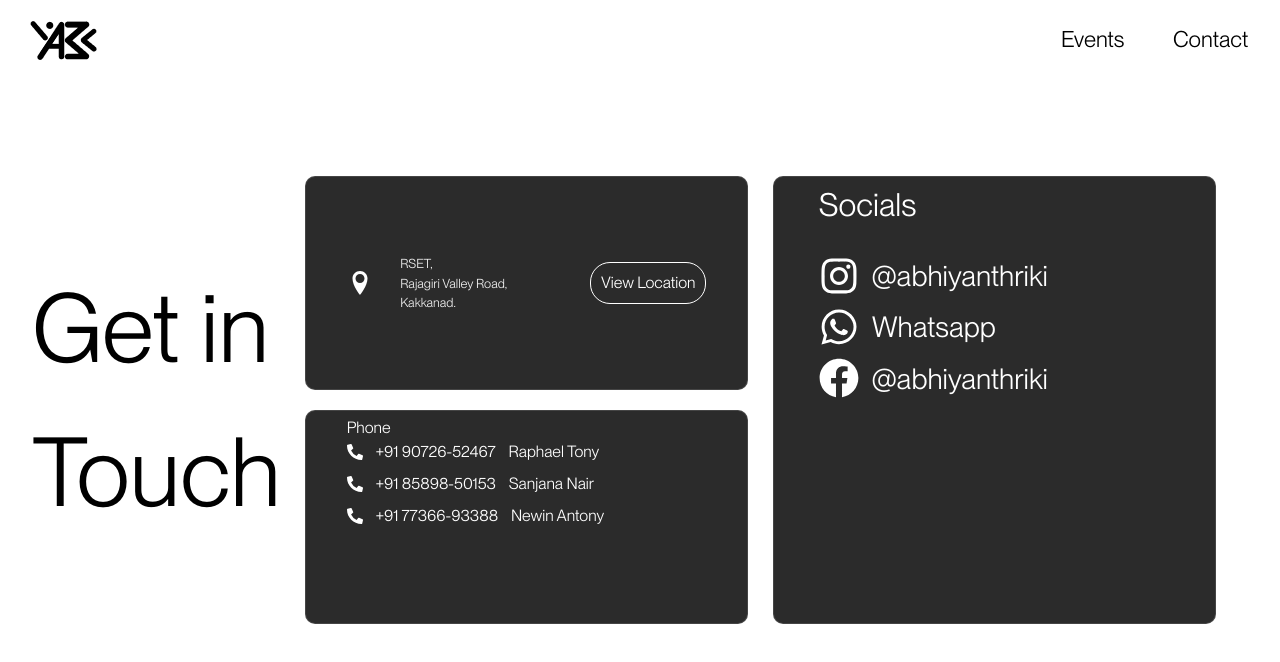
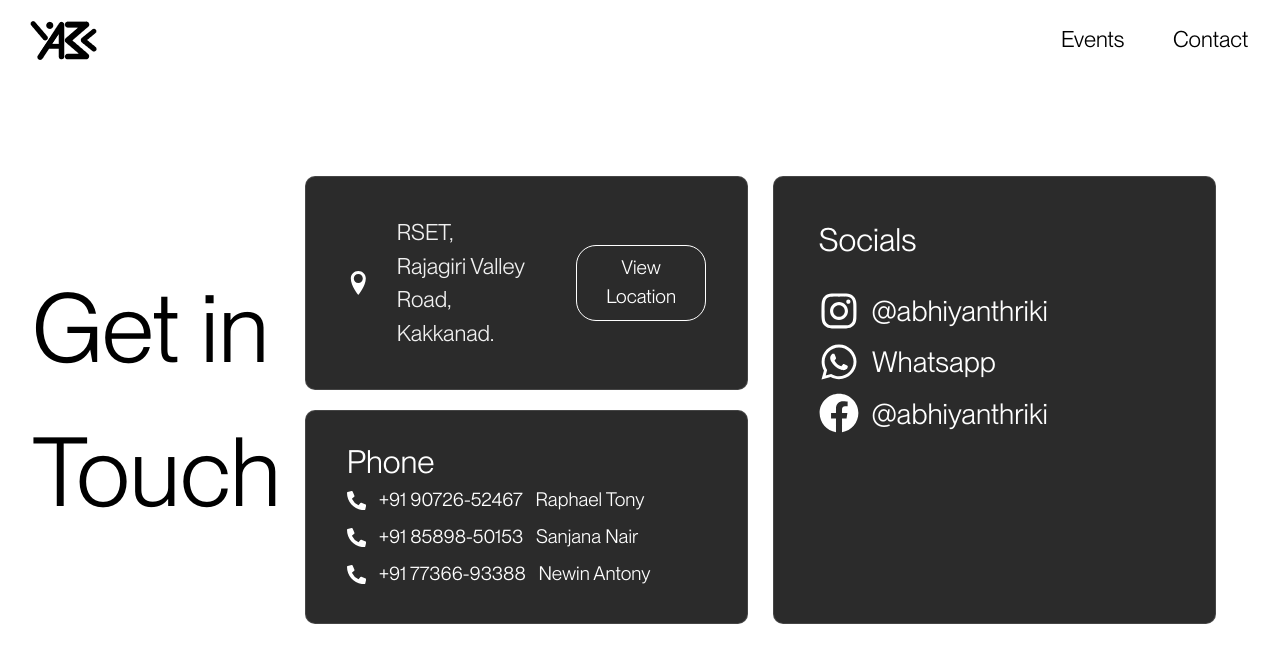
Before and after one commit to notarjunvijayan/abhiyanthriki2023, a React (Vite) app: page /contact-us in a window 1280 px wide. Shown: the top 662 px of the page. Built offline with nearby package versions, Linux system fonts and the light colour scheme; no server answers.

Commit message:
fix contact

```diff
--- a/src/Contact/Contact.css
+++ b/src/Contact/Contact.css
@@ -1,5 +1,4 @@
 .contact-container {
-
   /* margin-top: 10dvh; */
   padding-left: 2em;
   display: flex;
@@ -165,14 +164,14 @@ i {
 .contact-address-text {
   display: flex;
   align-items: center;
-  font-size: 0.8rem;
+  font-size: 1.4rem;
   color: white;
 }
 
 .contact-address-link {
   padding: 1vh;
-  font-size: 1rem;
-  width: 30%;
+  font-size: 1.2rem;
+  width: 35%;
   border-radius: 20px;
   border: 1px solid white;
   text-align: center;
@@ -189,7 +188,7 @@ i {
   display: flex;
   flex-direction: column;
   padding-left: 10%;
-  padding-top: 2%;
+  padding-top: 10%;
 }
 
 .contact-social {
@@ -240,7 +239,7 @@ i {
   display: flex;
   flex-direction: column;
   color: white;
-  padding-top: 1%;
+  padding-top: 6%;
   padding-left: 9%;
 }
 
@@ -253,9 +252,12 @@ i {
   color: white;
   padding-top: 2%;
 }
+.contact-phone-title {
+  font-size: 2rem;
+}
 .contact-phone-item {
   display: flex;
-  font-size: 1em;
+  font-size: 1.2rem;
   gap: 1vw;
   justify-content: flex-start;
   align-items: center;
--- a/src/Contact/Contact.jsx
+++ b/src/Contact/Contact.jsx
@@ -81,9 +81,7 @@ const Contact = () => {
             </div>
           </div>
         </Tilt>
-        <Tilt
-          className='contact-card contact-card2'
-        >
+        <Tilt className='contact-card contact-card2'>
           <div className='contact-card-content'>
             <div className='contact-address'>
               <div className='contact-address-text'>
@@ -107,7 +105,7 @@ const Contact = () => {
         <Tilt className='contact-card contact-card3'>
           <div className='contact-card-content contact-phone'>
             <div className=' phone-card-info-title'>
-              <h1 className='contact-social-title'>Phone</h1>
+              <h1 className='contact-phone-title'>Phone</h1>
             </div>
             <div className='contact-phone-list'>
               <a
@@ -149,10 +147,3 @@ const Contact = () => {
 };
 
 export default Contact;
-
-/*
-
-
-		</div>
-
-*/
```
